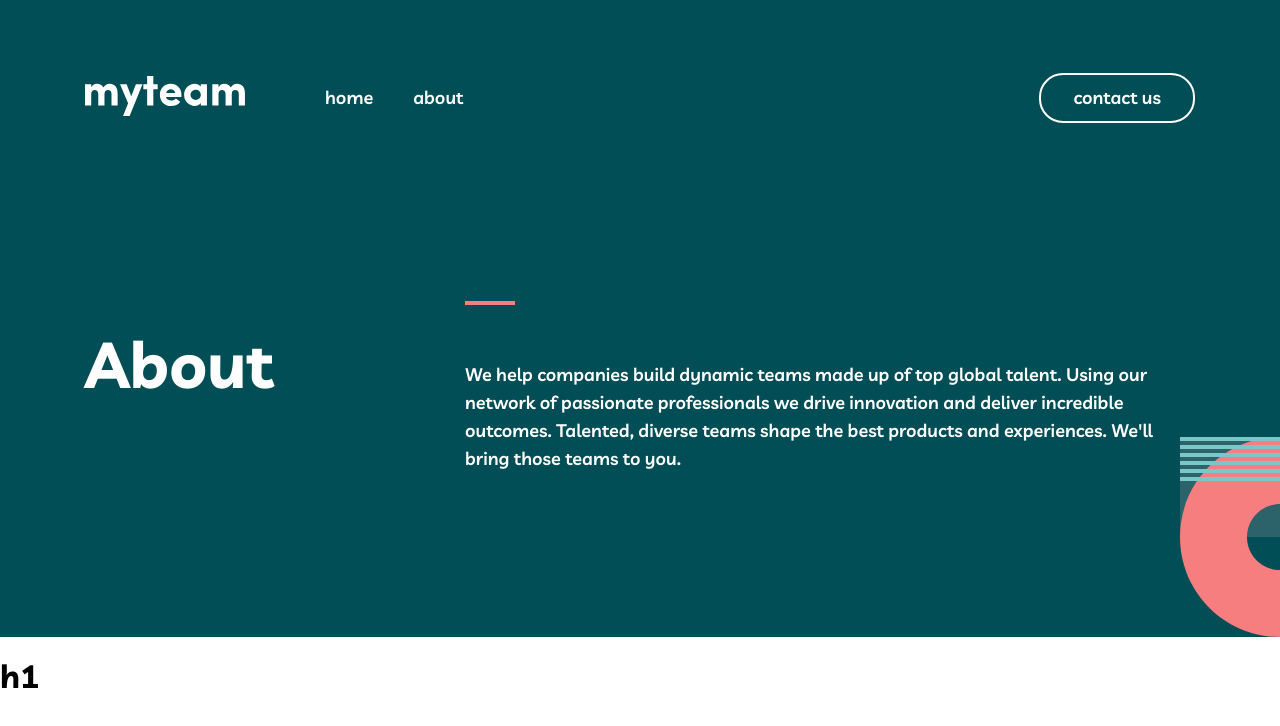
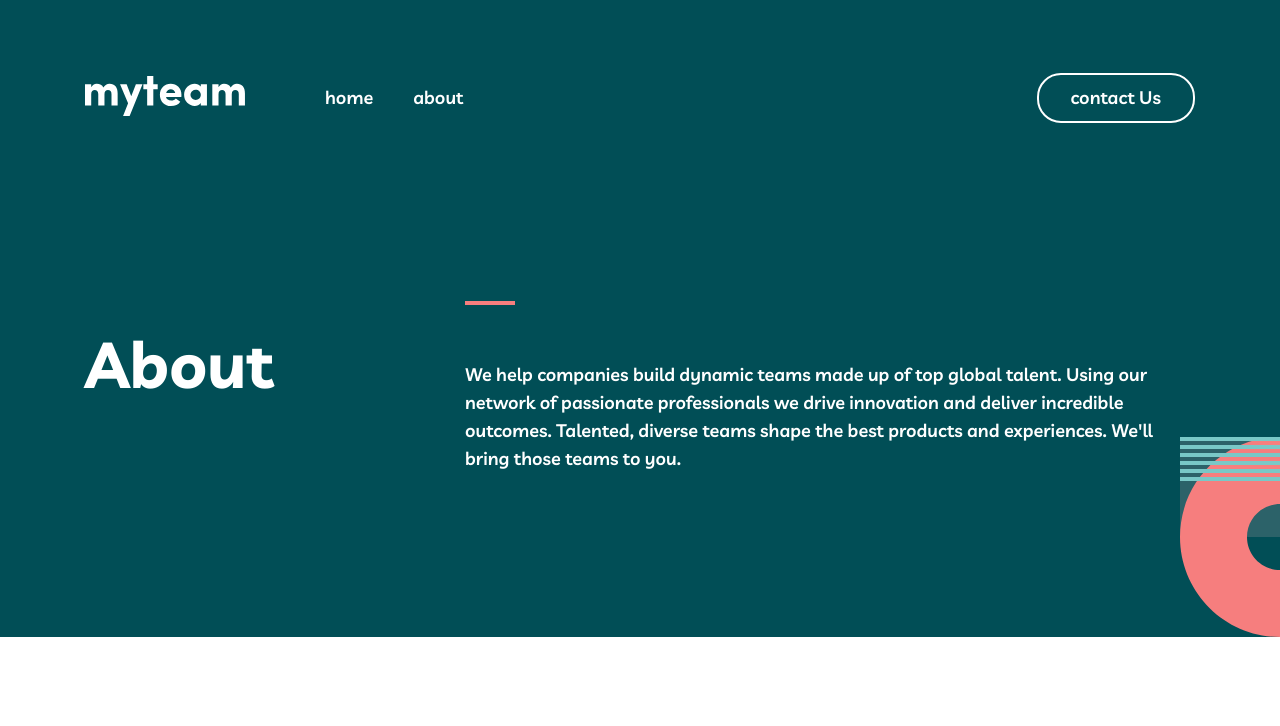
Before and after one commit to oygull/myTeamGirls, a plain HTML site: page about.html in a window 1280 px wide. Drawn offline with nearby package versions, Linux system fonts and the light colour scheme.

Commit message:
test commit

```diff
--- a/about.html
+++ b/about.html
@@ -34,7 +34,7 @@
                 </li>
               </ul>
             </nav>
-            <a href="#" class="btn hero__btn">contact us</a>
+            <a href="#" class="btn hero__btn">contact Us</a>
           </div>
         </div>
       </header>
@@ -52,7 +52,7 @@
         <img class="hero__back-img" src="./images/about-img-back.svg" alt="img" width="100" height="200">
       </div>
     </section>
-    <h1>h1</h1>
+
   <script src="js/main.js"></script>
 </body>
 
```
